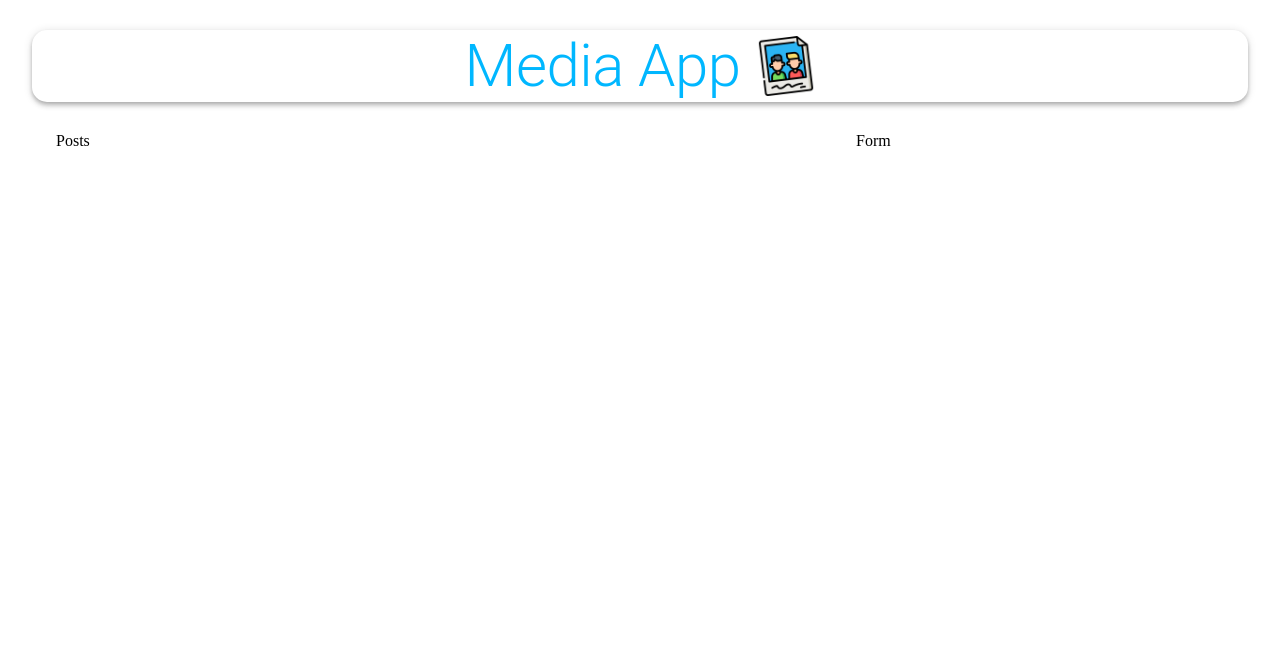
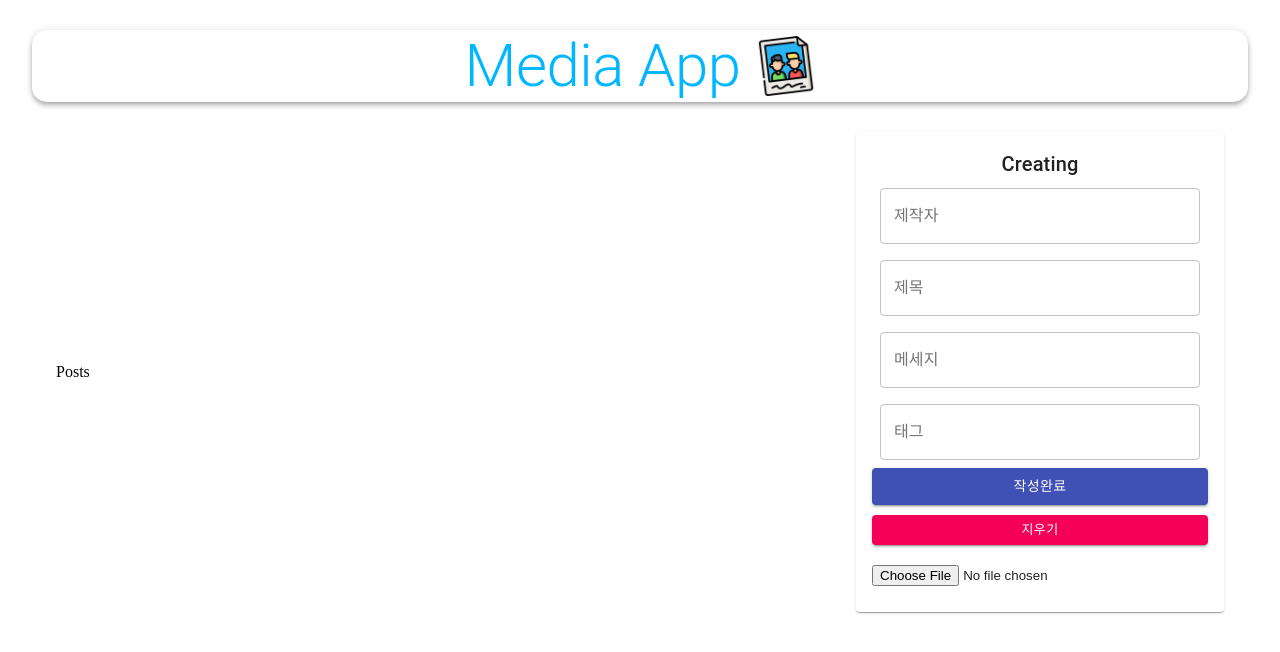
Before and after one commit to gksrjf1995/SocialMediaApp2, a React (Create React App) app in the folder client/: page / in a window 1280 px wide. Shown: the top 652 px of the page. Built offline with nearby package versions, Linux system fonts and the light colour scheme; no server answers.

Commit message:
폼태그 tags 언디파인

```diff
--- a/client/package.json
+++ b/client/package.json
@@ -2,7 +2,7 @@
   "name": "client",
   "version": "0.1.0",
   "private": true,
-  "proxy" : "http://localhost:5005",
+  "proxy": "http://localhost:5005",
   "dependencies": {
     "@material-ui/core": "^4.12.4",
     "@testing-library/jest-dom": "^5.16.4",
@@ -11,7 +11,10 @@
     "axios": "^0.27.2",
     "react": "^18.1.0",
     "react-dom": "^18.1.0",
+    "react-file-base64": "^1.0.3",
     "react-scripts": "5.0.1",
+    "react-thunk": "^1.0.0",
+    "redux-thunk": "^2.4.1",
     "web-vitals": "^2.1.4"
   },
   "scripts": {
--- a/client/src/App.js
+++ b/client/src/App.js
@@ -11,7 +11,7 @@
   const classes = useStyle();
   const dispatch = useDispatch();
   const selector = useSelector(state=>state);
-  console.log("수정 self에서");
+
   useEffect(()=>{
     dispatch(getposts());
   },[]);
--- a/client/src/Components/Form/Form.jsx
+++ b/client/src/Components/Form/Form.jsx
@@ -1,8 +1,50 @@
-import React from 'react'
+import React  , {useState}from 'react'
+import { TextField  , Button , Typography , Paper} from '@material-ui/core'
+import styles from "./styles"
+import FileBase64 from 'react-file-base64';
+import {useDispatch} from "react-redux"
+import {createPost} from "../../actions/posts"
+
 
 const Form = () => {
+  const classes = styles();
+  const dispatch = useDispatch();
+  const [postsDate ,setPostsDate] = useState({
+    creator : "",
+    title : "",
+    tags : "",
+    selectFile : "",
+    message : "",
+  });
+
+  const handlesubmit = (e) => {
+    e.preventDefault();
+    console.log(postsDate);
+    dispatch(createPost(postsDate));
+  }
+
+  const clear = () => {
+    setPostsDate({});
+  }
   return (
-    <div>Form</div>
+    <Paper className={classes.paper}>
+      <form autoComplete='off' noValidate className={`${classes.form} ${classes.root}`} onSubmit={handlesubmit}>
+        <Typography variant='h6'>Creating</Typography>
+        <TextField name="creator" label='제작자' variant="outlined" fullWidth value={postsDate.creator} onChange={e=>setPostsDate({...postsDate , creator : e.target.value })}/>
+        <TextField name="title"  label='제목' variant="outlined" fullWidth value={postsDate.title} onChange={e=>setPostsDate({...postsDate , title : e.target.value })}/>
+        <TextField name="message"  label='메세지' variant="outlined" fullWidth value={postsDate.message} onChange={e=>setPostsDate({...postsDate , message : e.target.value })}/>
+        <TextField name="tags"  label='태그' variant="outlined" fullWidth value={postsDate.tags} onChange={e=>setPostsDate({...postsDate , tags : e.target.value })}/>
+        <Button className={classes.buttonSubmit} variant="contained" color="primary" fullWidth type="submit">작성완료</Button>
+        <Button className={classes.buttonSubmit} variant="contained" color="secondary" fullWidth size="small" onclick={clear}>지우기</Button>
+      </form>
+       <div className={classes.fileInput}>
+        <FileBase64
+          type="file"
+          multiple={false}
+          onDone={({base64}) => setPostsDate({ ...postsDate, selectFile: base64})}
+        />
+       </div>
+    </Paper>
   )
 }
 
--- a/client/src/actions/posts.js
+++ b/client/src/actions/posts.js
@@ -1,16 +1,26 @@
-import * as api from "../api/index"
+import axios from "axios";
+const API = axios.create({baseURL : "http://localhost:5005/"});
 
 export const getposts = () => async (dispatch) => {
     try{
-        const res = await api.fetchposts();
+        const res = await axios.create({baseURL : "http://localhost:5005/"}).get("/posts");
 
         dispatch({type:"FETCH_ALL" , payload : res});
 
     }catch(err){
         console.log(err);
     }
+};
 
-    // const action = {type :"FETCH_ALL" , payload : []}
+export const createPost = (newpost) => async (dispatch) => {
+    try{
+        const res = await API.post("/posts" , newpost);
+        console.log(newpost);
 
-    // return action
-};
+        console.log(res);
+        dispatch({type:"CREATE" , payload : res.data});
+
+    }catch(err){
+        console.log(err);
+    }
+}
--- a/client/src/api/index.js
+++ /dev/null
@@ -1,5 +0,0 @@
-import axios from "axios";
-
-const API = axios.create({baseURL : "http://localhost:5005/"});
-
-export const fetchposts = () => API.get("/posts");
--- a/client/src/index.css
+++ /dev/null
@@ -1,13 +0,0 @@
-body {
-  margin: 0;
-  font-family: -apple-system, BlinkMacSystemFont, 'Segoe UI', 'Roboto', 'Oxygen',
-    'Ubuntu', 'Cantarell', 'Fira Sans', 'Droid Sans', 'Helvetica Neue',
-    sans-serif;
-  -webkit-font-smoothing: antialiased;
-  -moz-osx-font-smoothing: grayscale;
-}
-
-code {
-  font-family: source-code-pro, Menlo, Monaco, Consolas, 'Courier New',
-    monospace;
-}
--- a/client/src/reducer/posts.js
+++ b/client/src/reducer/posts.js
@@ -1,14 +1,15 @@
-export default (posts = [] , action) => {
+const posts = (posts = [] , action) => {
     switch (action.type) {
         case "FETCH_ALL":
             return action.payload;
 
         case "CREATE" :
-
-            return posts;
+            return [...posts , action.payload];
 
 
         default:
             return posts;
     }
 }
+
+export default posts
```
Also changed, not shown: 1 other file (tests, documents, lock files or other folders).
